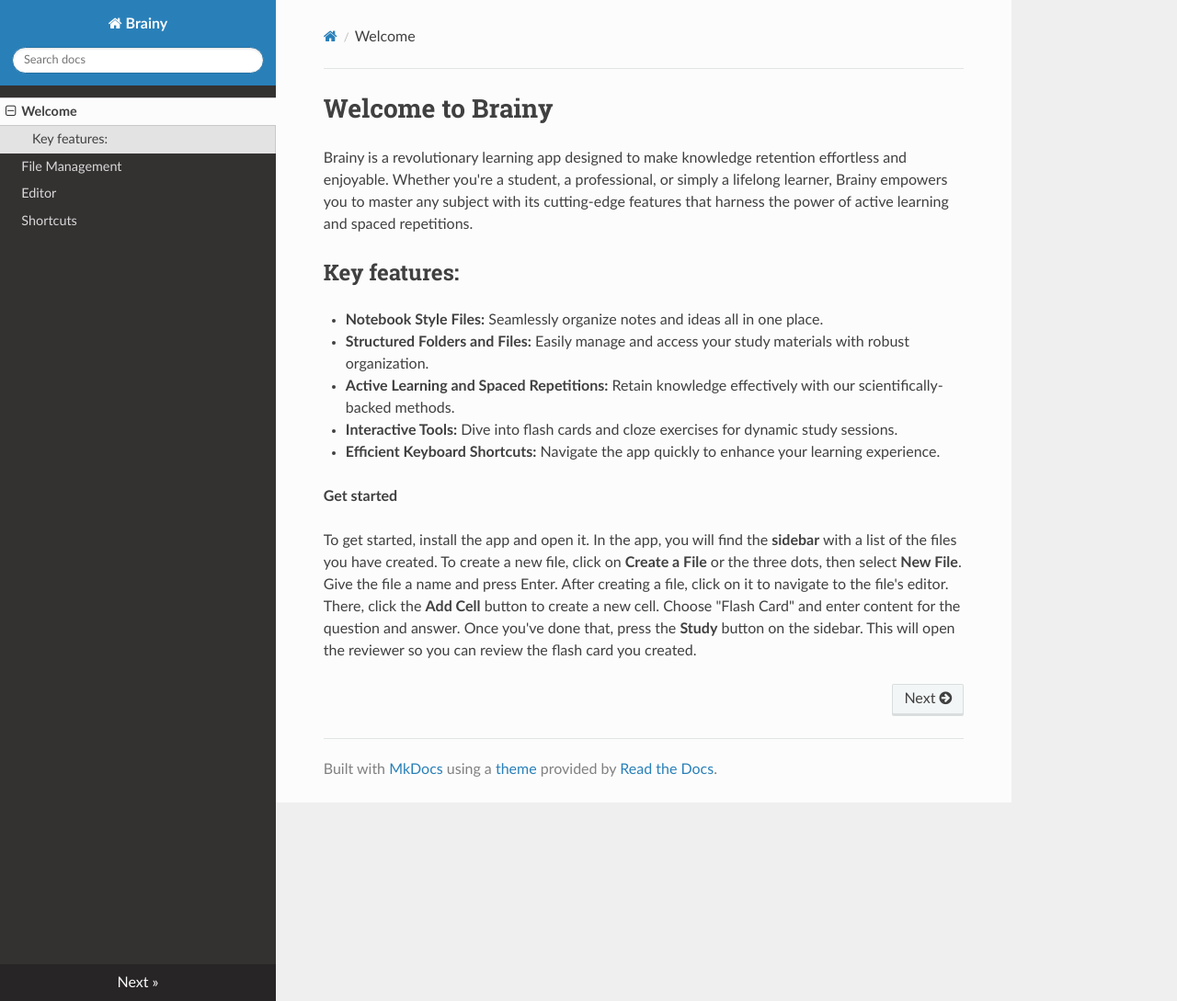
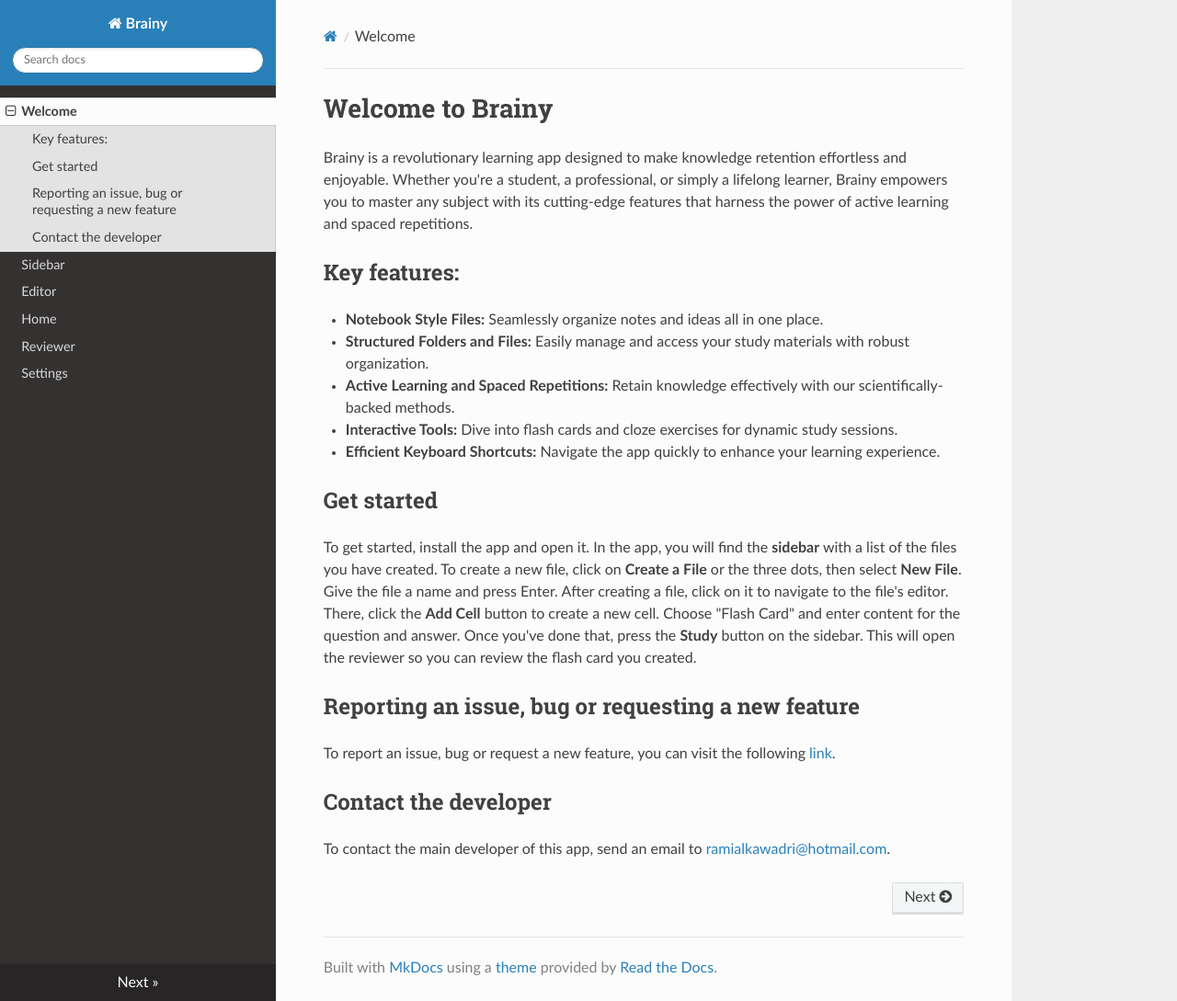
Before and after one commit to ramialkawadri/Brainy-docs, an MkDocs documentation site: the page built from docs/index.md, in a window 1280 px wide and 1089 px high. Shown: the whole window at 92% size. Built offline with MkDocs 1.6.1, drawn with Linux system fonts in a browser that asks for light colours; nearby versions of some CDN libraries.

Commit message:
Add home, reviewer settings

```diff
--- a/docs/index.md
+++ b/docs/index.md
@@ -23,7 +23,7 @@
 - **Efficient Keyboard Shortcuts:** Navigate the app quickly to enhance your
 learning experience.
 
-**Get started**
+## Get started
 
 To get started, install the app and open it. In the app, you will find the
 **sidebar** with a list of the files you have created. To create a new file,
@@ -33,3 +33,13 @@
 Choose "Flash Card" and enter content for the question and answer. Once you've
 done that, press the **Study** button on the sidebar. This will open the reviewer
 so you can review the flash card you created.
+
+## Reporting an issue, bug or requesting a new feature
+
+To report an issue, bug or request a new feature, you can visit
+the following [link](https://github.com/ramialkawadri/Brainy-docs/issues/new).
+
+## Contact the developer
+
+To contact the main developer of this app, send an email to
+[ramialkawadri@hotmail.com](mailto:ramialkawadri@hotmail.com).
--- a/mkdocs.yml
+++ b/mkdocs.yml
@@ -1,7 +1,9 @@
 site_name: Brainy
 nav:
   - Welcome: index.md
-  - File Management: file-management.md
+  - Sidebar: sidebar.md
   - Editor: editor.md
-  - Shortcuts: shortcuts.md
+  - Home: home.md
+  - Reviewer: reviewer.md
+  - Settings: settings.md
 theme: readthedocs
```
Also changed, not shown: docs/editor.md (+2 -0 lines), docs/file-management.md (deleted, +0 -25 lines), docs/home.md (added, +9 -0 lines), docs/reviewer.md (added, +31 -0 lines), docs/settings.md (added, +14 -0 lines), docs/shortcuts.md (deleted, +0 -3 lines), docs/sidebar.md (added, +52 -0 lines).
